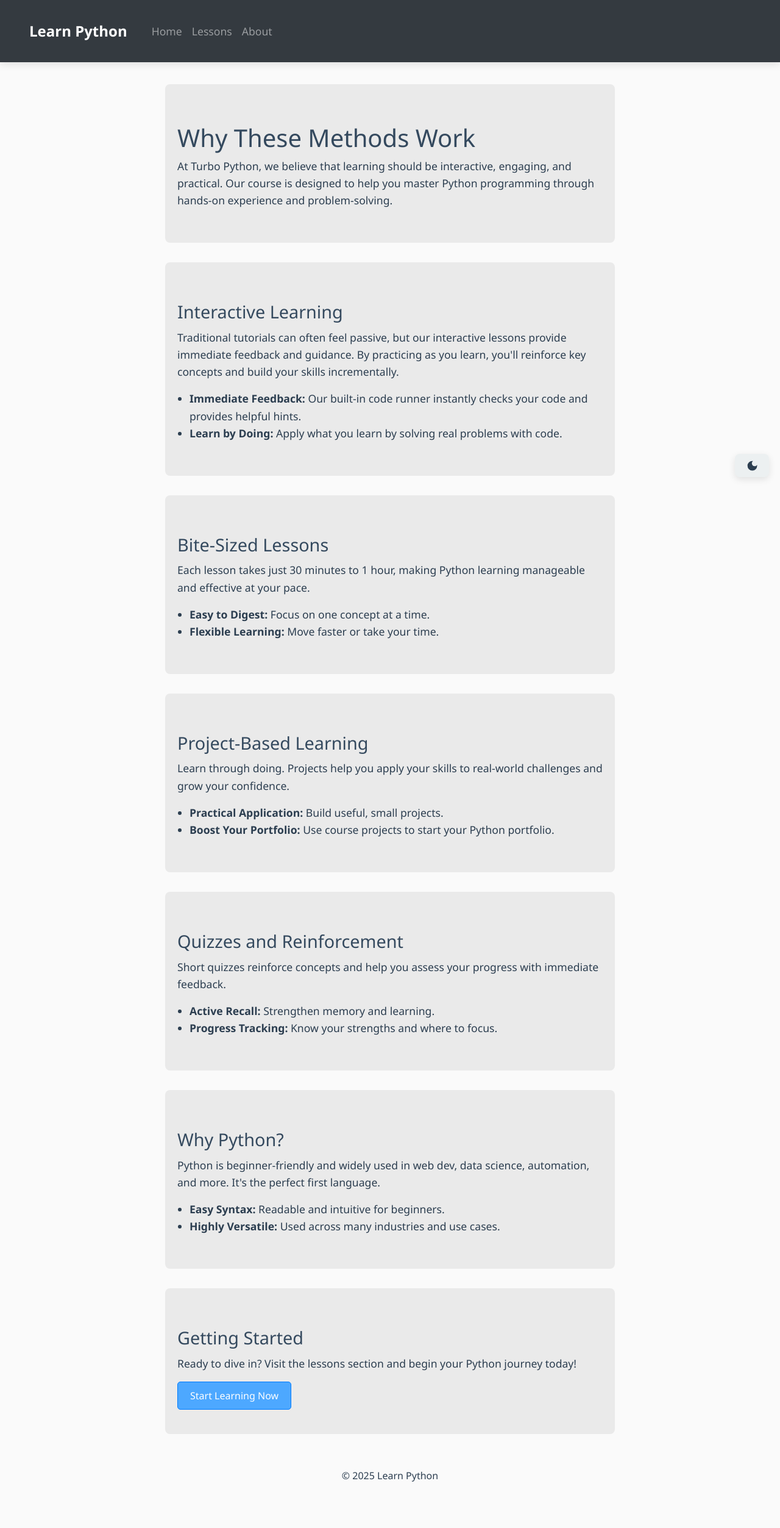
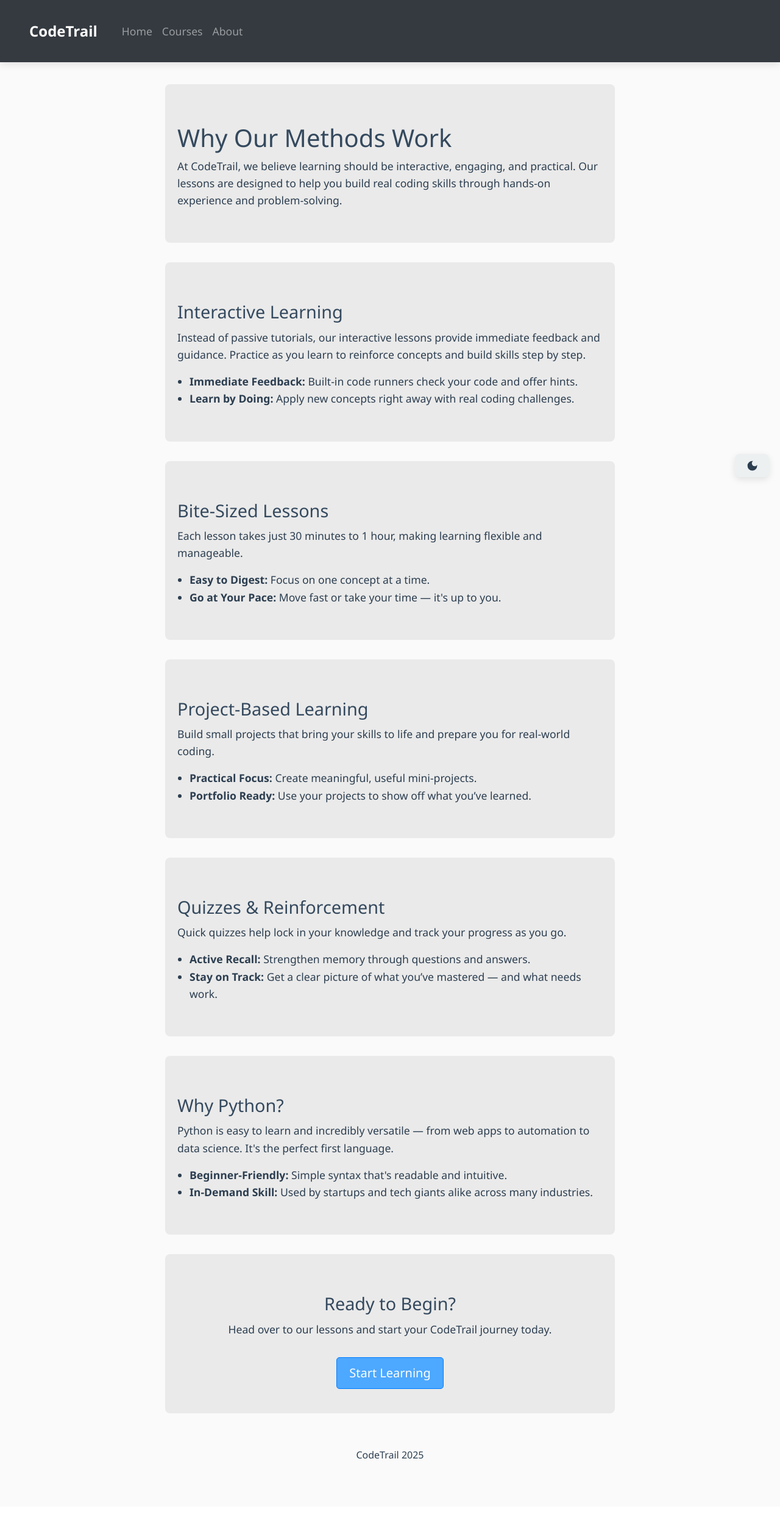
Before and after one commit to MatsuiMiyako/CodeTrail, a Flask app: page /about/ in a window 1280 px wide. Shown: the whole page at 61% size. After the commit the page ends 2392 px from the top, so only its background shows below. Run offline with Flask 3, Linux system fonts and the light colour scheme; some libraries are stand-ins or nearby versions.

Commit message:
Introduced some new changes, having new ideas... :)

```diff
--- a/website/routes.py
+++ b/website/routes.py
@@ -1,40 +1,31 @@
 from flask import Flask, Blueprint, render_template, abort
 import os
+from .utils import categorize_lessons  # <— this is the cleaned-up helper
 
-# Create the Flask app instance
 app = Flask(__name__)
-
-# Create the Blueprint for main routes
 main = Blueprint('main', __name__)
 
-# Define your routes inside the Blueprint
 @main.route("/")
 def home():
     return render_template("home.html")
-
-@main.route("/lessons/")
-def lessons():
-    # List all lesson files in the 'lessons' folder
-    lessons_folder = os.path.join(app.root_path, 'templates', 'lessons')
-    lessons_list = [f for f in os.listdir(lessons_folder) if f.endswith('.html')]
-    return render_template("lessons.html", lessons=lessons_list)
-
-@main.route("/lessons/<lesson_name>")
-def lesson(lesson_name):
-    # Check if the lesson file exists
-    lesson_path = os.path.join(app.root_path, 'templates', 'lessons', f'{lesson_name}.html')
-    if os.path.exists(lesson_path):
-        return render_template(f"lessons/{lesson_name}.html")
-    else:
-        abort(404)  # If the lesson doesn't exist, show a 404 error page
 
 @main.route("/about/")
 def about():
     return render_template("about.html")
 
-# Register the Blueprint with the Flask app
+@main.route("/lessons/")
+def lessons():
+    return render_template("lessons.html", lesson_data=categorize_lessons(app))
+
+@main.route("/lessons/<lesson_name>")
+def lesson(lesson_name):
+    path = os.path.join(app.root_path, "templates", "lessons", f"{lesson_name}.html")
+    if os.path.exists(path):
+        return render_template(f"lessons/{lesson_name}.html")
+    else:
+        abort(404)
+
 app.register_blueprint(main)
 
-# Run the app
-if __name__ == '__main__':
+if __name__ == "__main__":
     app.run(debug=True)
--- a/website/templates/about.html
+++ b/website/templates/about.html
@@ -1,10 +1,10 @@
-{% extends 'base.html' %} {% block title %}About Turbo Python Learning Portal{%
-endblock %} {% block content %}
+{% extends 'base.html' %} {% block title %}About - CodeTrail{% endblock %} {%
+block content %}
 <section class="hero-section section">
-  <h1>Why These Methods Work</h1>
+  <h1>Why Our Methods Work</h1>
   <p>
-    At Turbo Python, we believe that learning should be interactive, engaging,
-    and practical. Our course is designed to help you master Python programming
+    At CodeTrail, we believe learning should be interactive, engaging, and
+    practical. Our lessons are designed to help you build real coding skills
     through hands-on experience and problem-solving.
   </p>
 </section>
@@ -12,18 +12,18 @@ endblock %} {% block content %}
 <section class="section">
   <h2>Interactive Learning</h2>
   <p>
-    Traditional tutorials can often feel passive, but our interactive lessons
-    provide immediate feedback and guidance. By practicing as you learn, you'll
-    reinforce key concepts and build your skills incrementally.
+    Instead of passive tutorials, our interactive lessons provide immediate
+    feedback and guidance. Practice as you learn to reinforce concepts and build
+    skills step by step.
   </p>
   <ul>
     <li>
-      <strong>Immediate Feedback:</strong> Our built-in code runner instantly
-      checks your code and provides helpful hints.
+      <strong>Immediate Feedback:</strong> Built-in code runners check your code
+      and offer hints.
     </li>
     <li>
-      <strong>Learn by Doing:</strong> Apply what you learn by solving real
-      problems with code.
+      <strong>Learn by Doing:</strong> Apply new concepts right away with real
+      coding challenges.
     </li>
   </ul>
 </section>
@@ -31,43 +31,48 @@ endblock %} {% block content %}
 <section class="section">
   <h2>Bite-Sized Lessons</h2>
   <p>
-    Each lesson takes just 30 minutes to 1 hour, making Python learning
-    manageable and effective at your pace.
+    Each lesson takes just 30 minutes to 1 hour, making learning flexible and
+    manageable.
   </p>
   <ul>
     <li><strong>Easy to Digest:</strong> Focus on one concept at a time.</li>
-    <li><strong>Flexible Learning:</strong> Move faster or take your time.</li>
+    <li>
+      <strong>Go at Your Pace:</strong> Move fast or take your time — it's up to
+      you.
+    </li>
   </ul>
 </section>
 
 <section class="section">
   <h2>Project-Based Learning</h2>
   <p>
-    Learn through doing. Projects help you apply your skills to real-world
-    challenges and grow your confidence.
+    Build small projects that bring your skills to life and prepare you for
+    real-world coding.
   </p>
   <ul>
     <li>
-      <strong>Practical Application:</strong> Build useful, small projects.
+      <strong>Practical Focus:</strong> Create meaningful, useful mini-projects.
     </li>
     <li>
-      <strong>Boost Your Portfolio:</strong> Use course projects to start your
-      Python portfolio.
+      <strong>Portfolio Ready:</strong> Use your projects to show off what
+      you’ve learned.
     </li>
   </ul>
 </section>
 
 <section class="section">
-  <h2>Quizzes and Reinforcement</h2>
+  <h2>Quizzes & Reinforcement</h2>
   <p>
-    Short quizzes reinforce concepts and help you assess your progress with
-    immediate feedback.
+    Quick quizzes help lock in your knowledge and track your progress as you go.
   </p>
   <ul>
-    <li><strong>Active Recall:</strong> Strengthen memory and learning.</li>
     <li>
-      <strong>Progress Tracking:</strong> Know your strengths and where to
-      focus.
+      <strong>Active Recall:</strong> Strengthen memory through questions and
+      answers.
+    </li>
+    <li>
+      <strong>Stay on Track:</strong> Get a clear picture of what you’ve
+      mastered — and what needs work.
     </li>
   </ul>
 </section>
@@ -75,24 +80,24 @@ endblock %} {% block content %}
 <section class="section">
   <h2>Why Python?</h2>
   <p>
-    Python is beginner-friendly and widely used in web dev, data science,
-    automation, and more. It's the perfect first language.
+    Python is easy to learn and incredibly versatile — from web apps to
+    automation to data science. It's the perfect first language.
   </p>
   <ul>
-    <li><strong>Easy Syntax:</strong> Readable and intuitive for beginners.</li>
     <li>
-      <strong>Highly Versatile:</strong> Used across many industries and use
-      cases.
+      <strong>Beginner-Friendly:</strong> Simple syntax that's readable and
+      intuitive.
+    </li>
+    <li>
+      <strong>In-Demand Skill:</strong> Used by startups and tech giants alike
+      across many industries.
     </li>
   </ul>
 </section>
 
-<section class="section">
-  <h2>Getting Started</h2>
-  <p>
-    Ready to dive in? Visit the lessons section and begin your Python journey
-    today!
-  </p>
-  <a href="/lessons/" class="btn btn-primary">Start Learning Now</a>
+<section class="section text-center">
+  <h2>Ready to Begin?</h2>
+  <p>Head over to our lessons and start your CodeTrail journey today.</p>
+  <a href="/lessons/" class="btn btn-primary btn-lg mt-3">Start Learning</a>
 </section>
 {% endblock %}
--- a/website/templates/base.html
+++ b/website/templates/base.html
@@ -3,7 +3,7 @@
   <head>
     <meta charset="UTF-8" />
     <meta name="viewport" content="width=device-width, initial-scale=1.0" />
-    <title>{% block title %}Learn Python{% endblock %}</title>
+    <title>{% block title %} CodeTrail {% endblock %}</title>
 
     <!-- Bootstrap CSS -->
     <link
@@ -26,7 +26,7 @@
     <nav
       class="navbar navbar-expand-lg fixed-top navbar-dark bg-dark py-4 px-5"
     >
-      <a class="navbar-brand" href="/">Learn Python</a>
+      <a class="navbar-brand" href="/">CodeTrail</a>
       <button
         class="navbar-toggler"
         type="button"
@@ -68,7 +68,7 @@
             <a class="nav-link" href="/">Home</a>
           </li>
           <li class="nav-item">
-            <a class="nav-link" href="/lessons/">Lessons</a>
+            <a class="nav-link" href="/lessons/">Courses</a>
           </li>
           <li class="nav-item">
             <a class="nav-link" href="/about/">About</a>
@@ -82,7 +82,7 @@
 
     <!-- Footer -->
     <footer class="text-center py-4">
-      <p>© 2025 Learn Python</p>
+      <p>CodeTrail 2025</p>
     </footer>
 
     <!-- Bootstrap JS (required for navbar toggling) -->
```
Also changed, not shown: website/static/style.css (+49 -0 lines), website/templates/lessons.html (+22 -12 lines), website/utils.py (added, +38 -0 lines), website/templates/lessons/bash_lesson1.html (added), website/templates/lessons/bash_lesson2.html (added), website/templates/lessons/networking_1.html (added), website/templates/lessons/networking_2.html (added), website/templates/lessons/py_lesson1.html (renamed from website/templates/lessons/lesson1.html), website/templates/lessons/py_lesson2.html (added).
